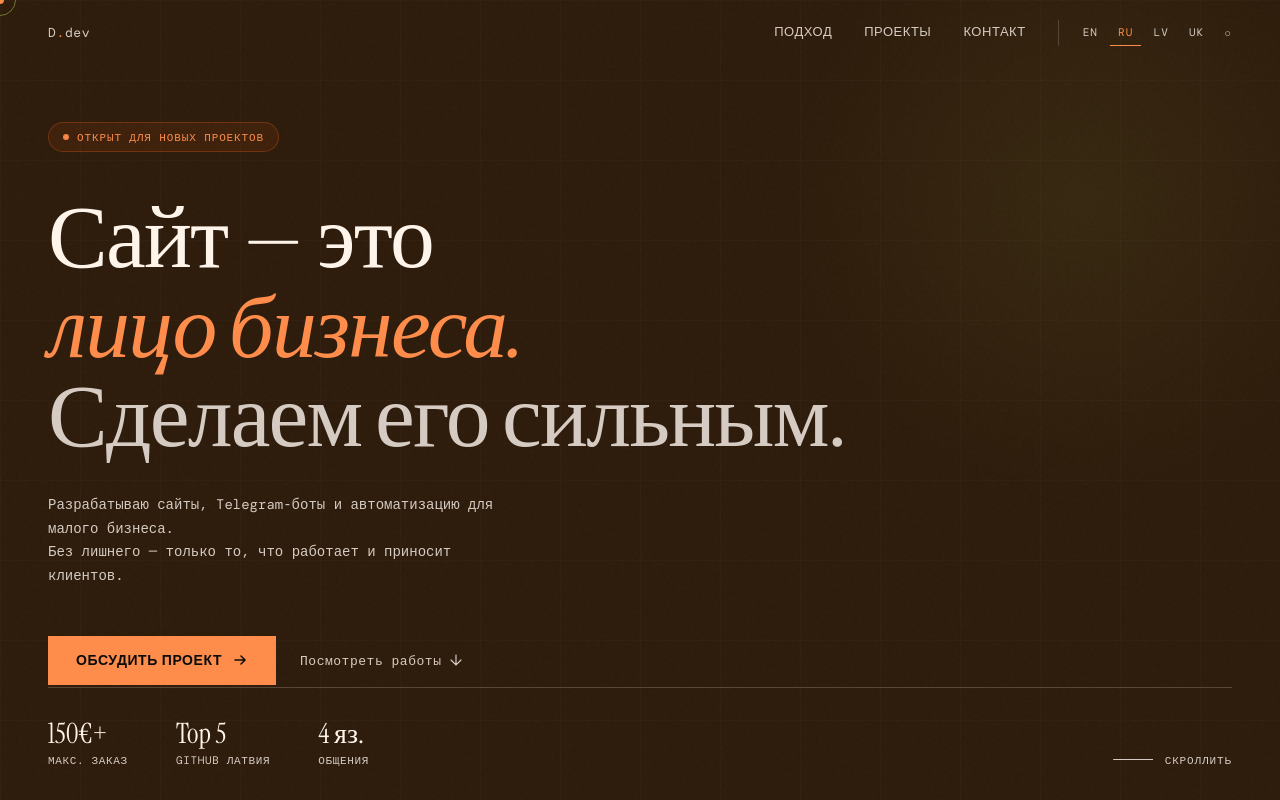
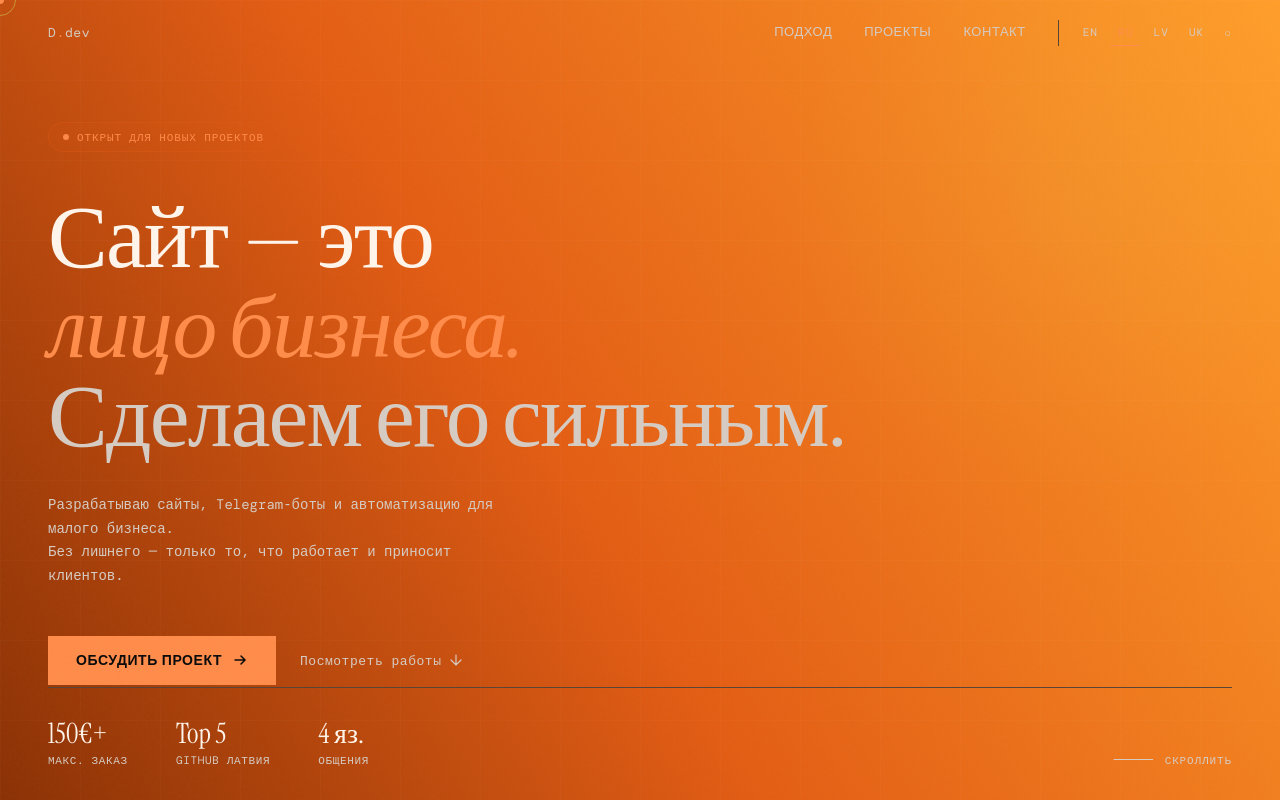
Before and after one commit to dmytropolizhai/dmytropolizhai, a React (Vite) app: page / in a window 1280 px wide. Shown: the top 800 px of the page. Built offline with nearby package versions, Linux system fonts and the light colour scheme; a web font is replaced by a local one.

Commit message:
feat(hero): Implement background gradient for hero section

```diff
--- a/src/components/HeroSection.tsx
+++ b/src/components/HeroSection.tsx
@@ -21,6 +21,7 @@ export function HeroSection() {
         padding: '0 48px',
         position: 'relative',
         overflow: 'hidden',
+        background: 'var(--color-bg-gradient)',
       }}
     >
       {/* Grid lines */}
```
